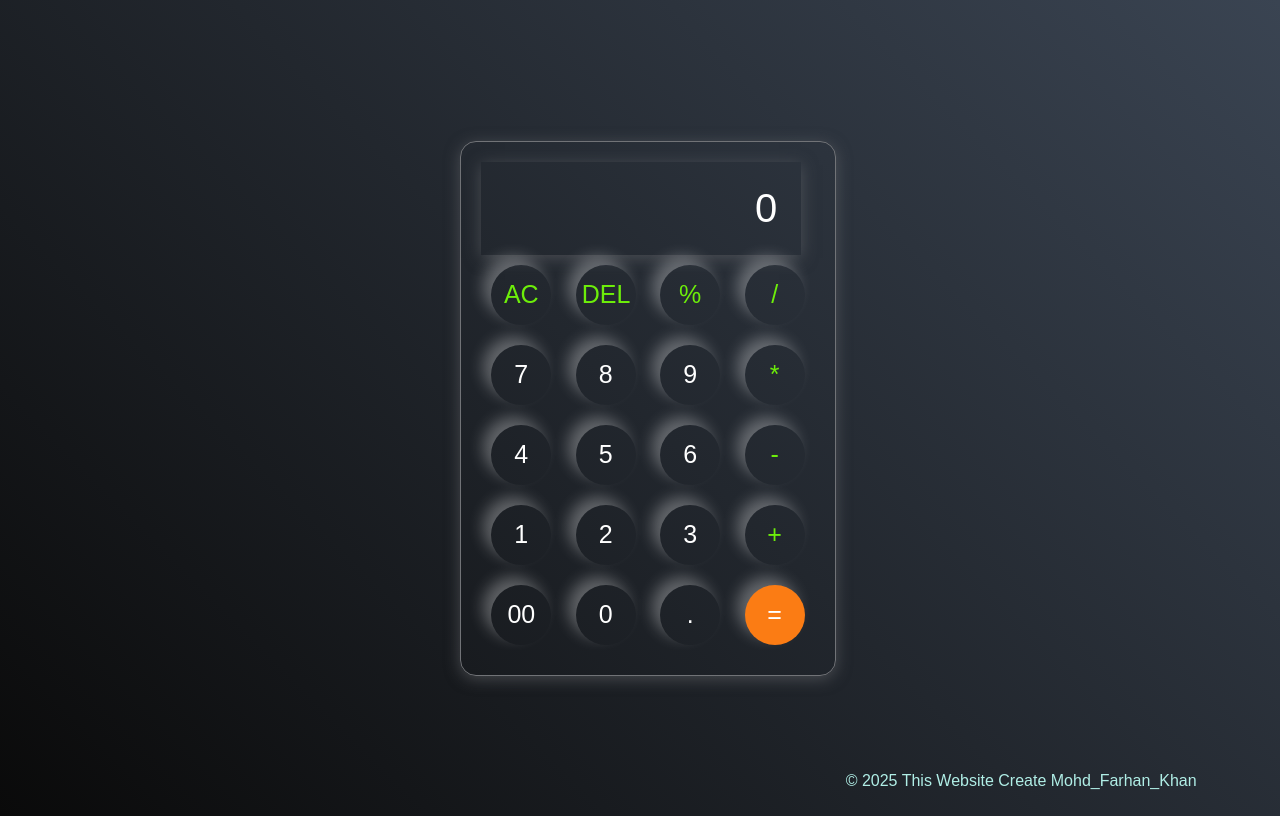
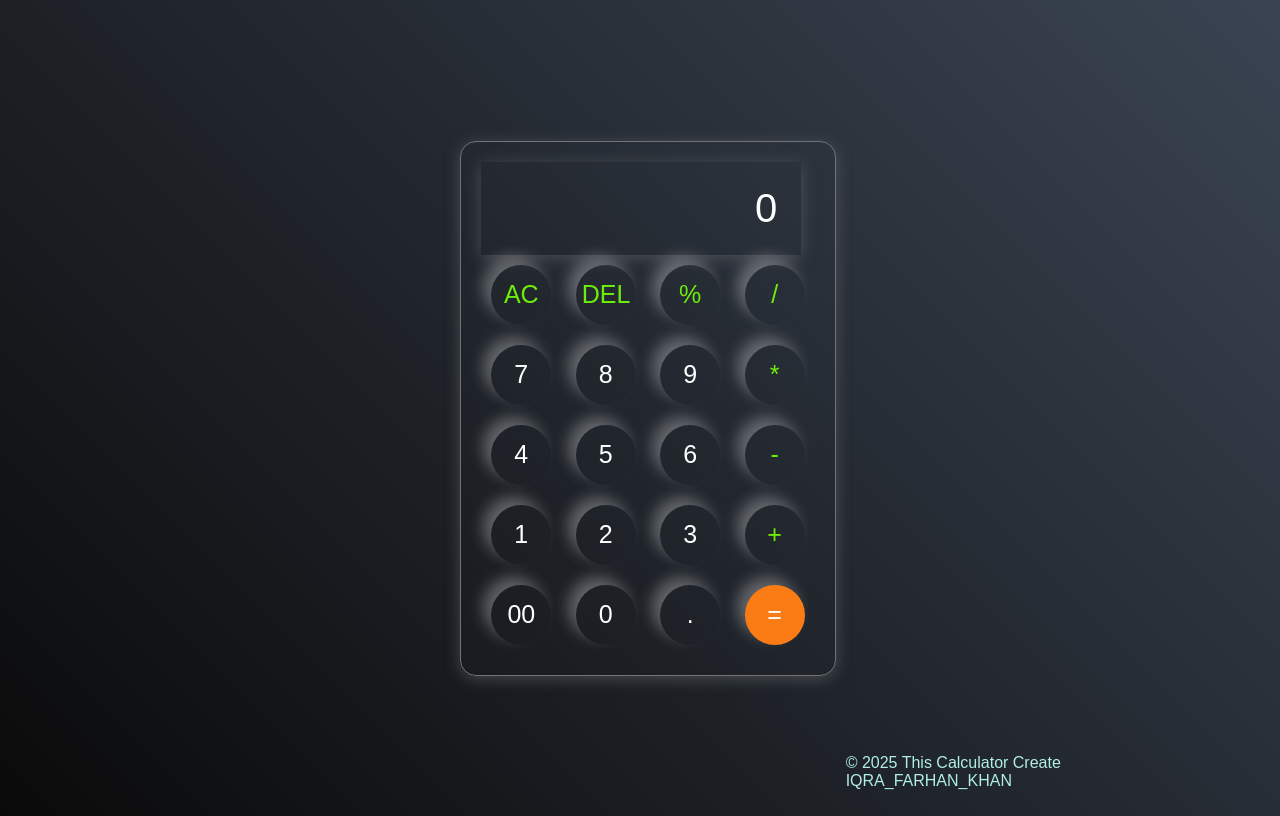
Before and after one commit to farhankhan56/Calculator, a plain HTML site: page index.html in a window 1280 px wide. Drawn offline with Linux system fonts and the light colour scheme.

Commit message:
Update index.html

```diff
--- a/index.html
+++ b/index.html
@@ -45,7 +45,7 @@
 <script src="script.js"></script>
     <footer>
         <div class="copyright">
-            © 2025 This Website Create Mohd_Farhan_Khan
+            © 2025 This Calculator Create IQRA_FARHAN_KHAN
            </div>
     </footer>
 </body>
```
